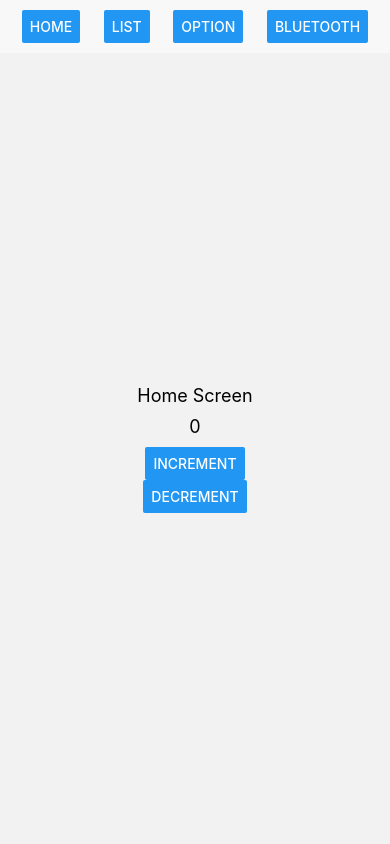
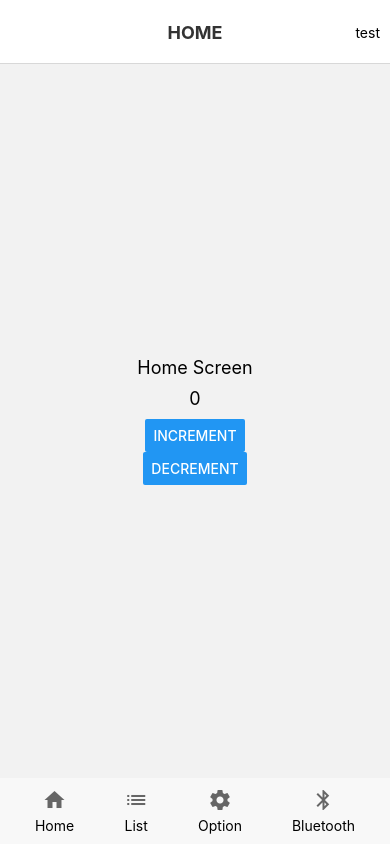
Before and after one commit to RohJooHoon/SmartFarmApp, a React Native app: screen / in a window 390 px wide. Built offline with nearby package versions, Linux system fonts and the light colour scheme.

Commit message:
feat: 구조개선 및 아이콘 적용

```diff
--- a/package.json
+++ b/package.json
@@ -12,7 +12,7 @@
   "dependencies": {
     "@react-native-community/masked-view": "^0.1.11",
     "@react-navigation/native": "^6.1.17",
-    "@react-navigation/stack": "^6.3.29",
+    "@react-navigation/stack": "^6.4.0",
     "@reduxjs/toolkit": "^2.2.5",
     "@types/react-redux": "^7.1.33",
     "buffer": "^6.0.3",
@@ -24,6 +24,7 @@
     "react-native-reanimated": "^3.12.1",
     "react-native-safe-area-context": "^4.10.5",
     "react-native-screens": "^3.32.0",
+    "react-native-vector-icons": "^10.1.0",
     "react-redux": "^9.1.2"
   },
   "devDependencies": {
@@ -35,6 +36,7 @@
     "@react-native/metro-config": "0.74.84",
     "@react-native/typescript-config": "0.74.84",
     "@types/react": "^18.2.6",
+    "@types/react-native-vector-icons": "^6.4.18",
     "@types/react-test-renderer": "^18.0.0",
     "babel-jest": "^29.6.3",
     "babel-plugin-module-resolver": "^5.0.2",
--- a/src/App.tsx
+++ b/src/App.tsx
@@ -1,16 +1,17 @@
 import 'react-native-gesture-handler';
 import 'react-native-devsettings';
 import React, {useEffect} from 'react';
-import {SafeAreaView, StyleSheet, StatusBar} from 'react-native';
+import {SafeAreaView, StyleSheet, StatusBar, Text, TouchableOpacity} from 'react-native';
 import {NavigationContainer, useNavigationContainerRef} from '@react-navigation/native';
 import {createStackNavigator, CardStyleInterpolators} from '@react-navigation/stack';
 import {Provider} from 'react-redux';
+import MaterialCommunityIcons from 'react-native-vector-icons/MaterialCommunityIcons';
 import store from './store';
-import Header from '@/layout/Header';
 import PageHome from './page/Home';
 import PageList from './page/List';
 import PageOption from './page/Option';
 import PageBluetooth from './page/Bluetooth';
+import Navigation from '@/component/Navigation';
 
 const Stack = createStackNavigator();
 
@@ -30,13 +31,63 @@ const App: React.FC = () => {
       <NavigationContainer ref={navigationRef}>
         <SafeAreaView style={styles.container}>
           <StatusBar backgroundColor="#f0f0f0" barStyle="dark-content" />
-          <Header />
-          <Stack.Navigator initialRouteName="Home" screenOptions={{headerShown: false, ...CardStyleInterpolators.forHorizontalIOS}}>
-            <Stack.Screen name="Home" component={PageHome} />
-            <Stack.Screen name="List" component={PageList} />
-            <Stack.Screen name="Option" component={PageOption} />
-            <Stack.Screen name="Bluetooth" component={PageBluetooth} />
+          <Stack.Navigator
+            initialRouteName="Home"
+            screenOptions={{
+              headerStyle: {
+                backgroundColor: '#fff', // 헤더 배경색
+              },
+              headerTintColor: '#333', // 헤더 텍스트 색상
+              headerTitleStyle: {
+                fontWeight: 'bold', // 헤더 텍스트 스타일
+              },
+              headerTitleAlign: 'center',
+              headerBackTitleVisible: true,
+              headerBackTitle: ' ',
+              headerBackImage: () => {
+                const style = {
+                  marginRight: 5,
+                  marginLeft: 11,
+                };
+                return <MaterialCommunityIcons name="arrow-left" size={26} color="#333" style={style} />;
+              },
+              ...CardStyleInterpolators.forHorizontalIOS,
+            }}>
+            <Stack.Screen
+              name="Home"
+              component={PageHome}
+              options={{
+                title: 'HOME',
+                headerRight: () => (
+                  <TouchableOpacity onPress={() => console.log('This is a button!')} style={{marginRight: 10}}>
+                    <Text>test</Text>
+                  </TouchableOpacity>
+                ),
+              }}
+            />
+            <Stack.Screen
+              name="List"
+              component={PageList}
+              options={{
+                title: 'LIST',
+              }}
+            />
+            <Stack.Screen
+              name="Option"
+              component={PageOption}
+              options={{
+                title: 'OPTION',
+              }}
+            />
+            <Stack.Screen
+              name="Bluetooth"
+              component={PageBluetooth}
+              options={{
+                title: 'BLUETOOTH',
+              }}
+            />
           </Stack.Navigator>
+          <Navigation />
         </SafeAreaView>
       </NavigationContainer>
     </Provider>
--- /dev/null
+++ b/src/component/Navigation.tsx
@@ -0,0 +1,56 @@
+import React from 'react';
+import {View, Text, StyleSheet, TouchableOpacity} from 'react-native';
+import {useNavigation, NavigationProp} from '@react-navigation/native';
+import MaterialIcons from 'react-native-vector-icons/MaterialIcons';
+
+type RootStackParamList = {
+  Home: undefined;
+  List: undefined;
+  Option: undefined;
+  Bluetooth: undefined;
+};
+
+const Navigation: React.FC = () => {
+  const navigation = useNavigation<NavigationProp<RootStackParamList>>();
+
+  return (
+    <View style={styles.Navigation}>
+      <TouchableOpacity style={styles.button} onPress={() => navigation.navigate('Home')}>
+        <MaterialIcons name="home" size={24} style={styles.buttonIcon} />
+        <Text style={styles.buttonText}>Home</Text>
+      </TouchableOpacity>
+      <TouchableOpacity style={styles.button} onPress={() => navigation.navigate('List')}>
+        <MaterialIcons name="list" size={24} style={styles.buttonIcon} />
+        <Text style={styles.buttonText}>List</Text>
+      </TouchableOpacity>
+      <TouchableOpacity style={styles.button} onPress={() => navigation.navigate('Option')}>
+        <MaterialIcons name="settings" size={24} style={styles.buttonIcon} />
+        <Text style={styles.buttonText}>Option</Text>
+      </TouchableOpacity>
+      <TouchableOpacity style={styles.button} onPress={() => navigation.navigate('Bluetooth')}>
+        <MaterialIcons name="bluetooth" size={24} style={styles.buttonIcon} />
+        <Text style={styles.buttonText}>Bluetooth</Text>
+      </TouchableOpacity>
+    </View>
+  );
+};
+
+const styles = StyleSheet.create({
+  Navigation: {
+    flexDirection: 'row',
+    justifyContent: 'space-around',
+    padding: 10,
+    backgroundColor: '#f8f8f8',
+  },
+  button: {
+    alignItems: 'center',
+  },
+  buttonIcon: {
+    color: '#666',
+  },
+  buttonText: {
+    marginTop: 5,
+  },
+});
+
+export default Navigation;
--- a/src/layout/Header.tsx
+++ /dev/null
@@ -1,33 +0,0 @@
-import React from 'react';
-import {View, Button, StyleSheet, Text, TouchableOpacity} from 'react-native';
-import {useNavigation, NavigationProp, useRoute, RouteProp} from '@react-navigation/native';
-
-const Header: React.FC = () => {
-  const navigation = useNavigation<NavigationProp<RootStackParamList>>();
-  type RootStackParamList = {
-    Home: undefined;
-    List: undefined;
-    Option: undefined;
-    Bluetooth: undefined;
-  };
-
-  return (
-    <View style={styles.header}>
-      <Button title="Home" onPress={() => navigation.navigate('Home')} />
-      <Button title="List" onPress={() => navigation.navigate('List')} />
-      <Button title="Option" onPress={() => navigation.navigate('Option')} />
-      <Button title="Bluetooth" onPress={() => navigation.navigate('Bluetooth')} />
-    </View>
-  );
-};
-
-const styles = StyleSheet.create({
-  header: {
-    flexDirection: 'row',
-    justifyContent: 'space-around',
-    padding: 10,
-    backgroundColor: '#f8f8f8',
-  },
-});
-
-export default Header;
```
Also changed, not shown: 26 other files (tests, documents, lock files or other folders).
